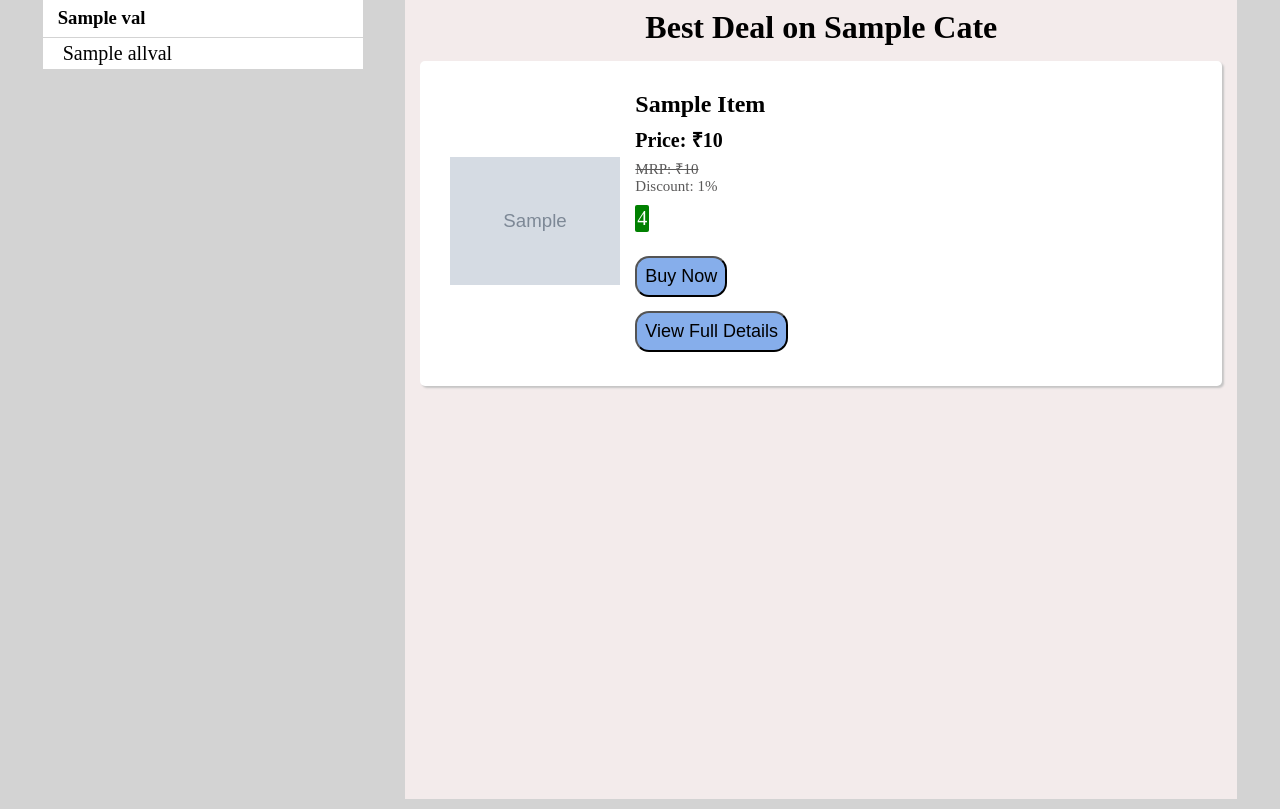
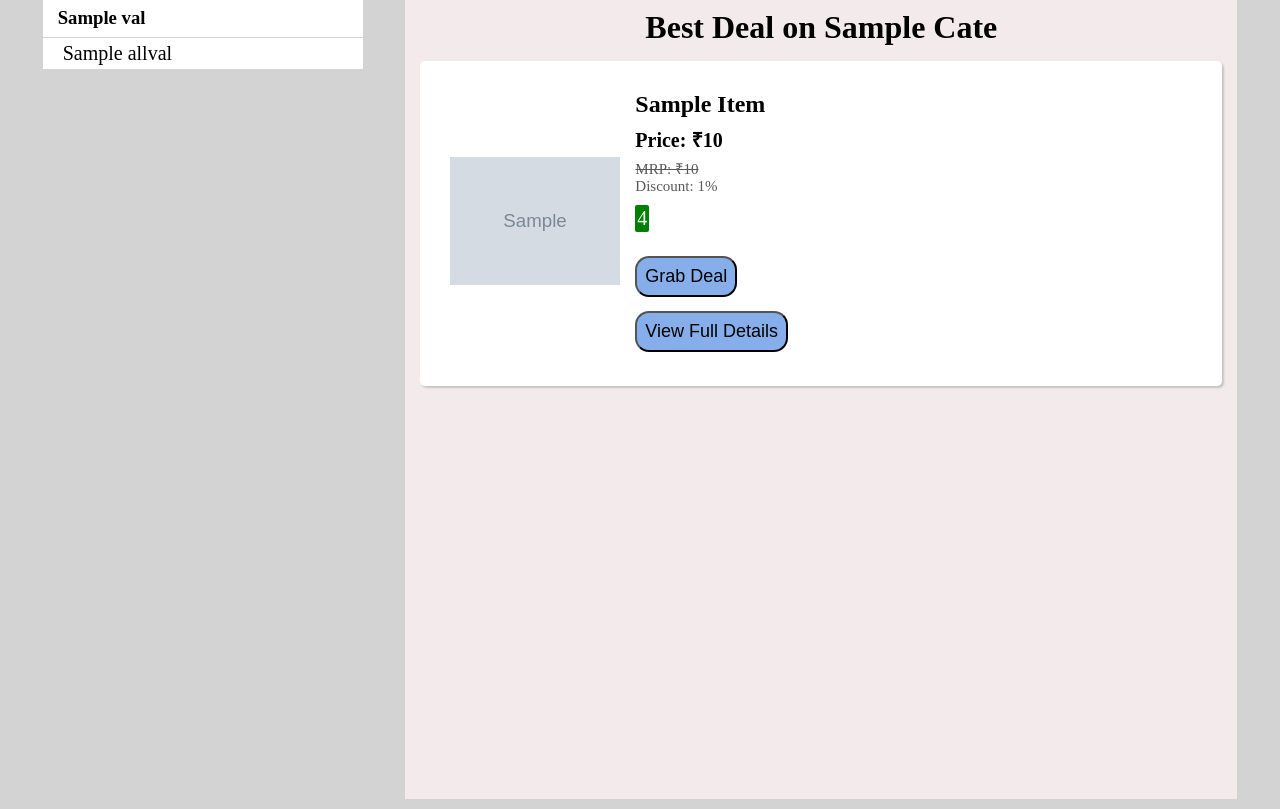
Before and after one commit to devnydv/dealsfind, a Flask app: template templates/home.html in a window 1280 px wide. Shown: the part 69-878 px from the top of the page. Run offline with Flask 3, Linux system fonts and the light colour scheme; the template is opened without the code that fills it: most values are stand-ins (such as "Sample title", 1, 10 or a date in 2020); grey boxes marked "Sample" are stand-in pictures.

Commit message:
Update home.html
Buy now to grab deal

```diff
--- a/templates/home.html
+++ b/templates/home.html
@@ -42,7 +42,7 @@
                     {%set buyurl = item['share_url'] +"?&affid=inf_eda32f80-54f3-4e98-965b-0749dbdd2c8d"  %}
                     <a href="{{buyurl}}"
                         title="Buy the Product" target="_blank">
-                        Buy Now
+                        Grab Deal
                     </a>
                 </button>
                 <button class="but">
```
